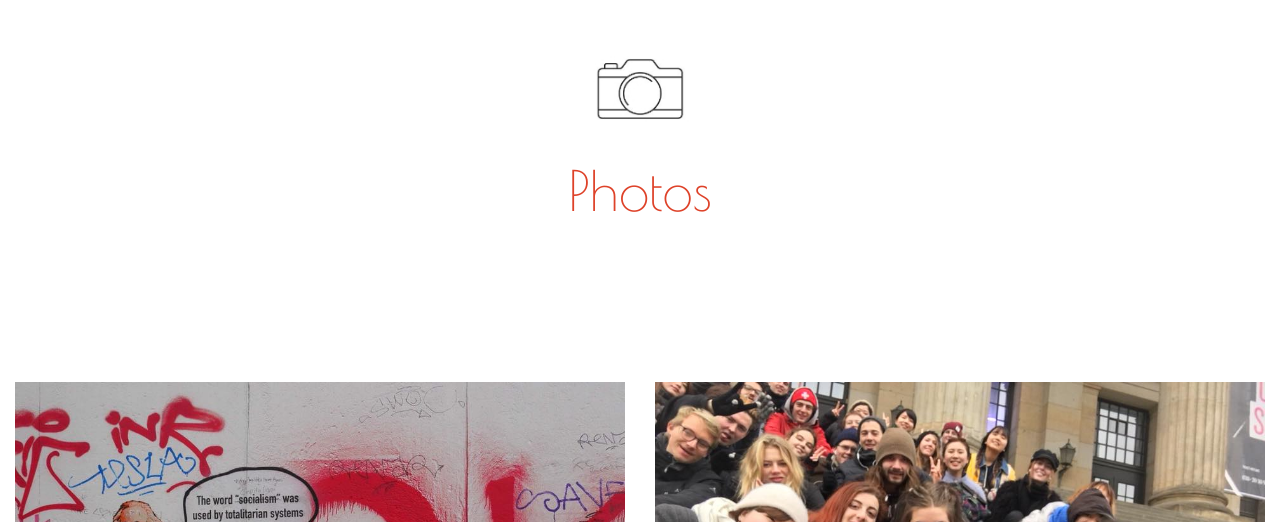
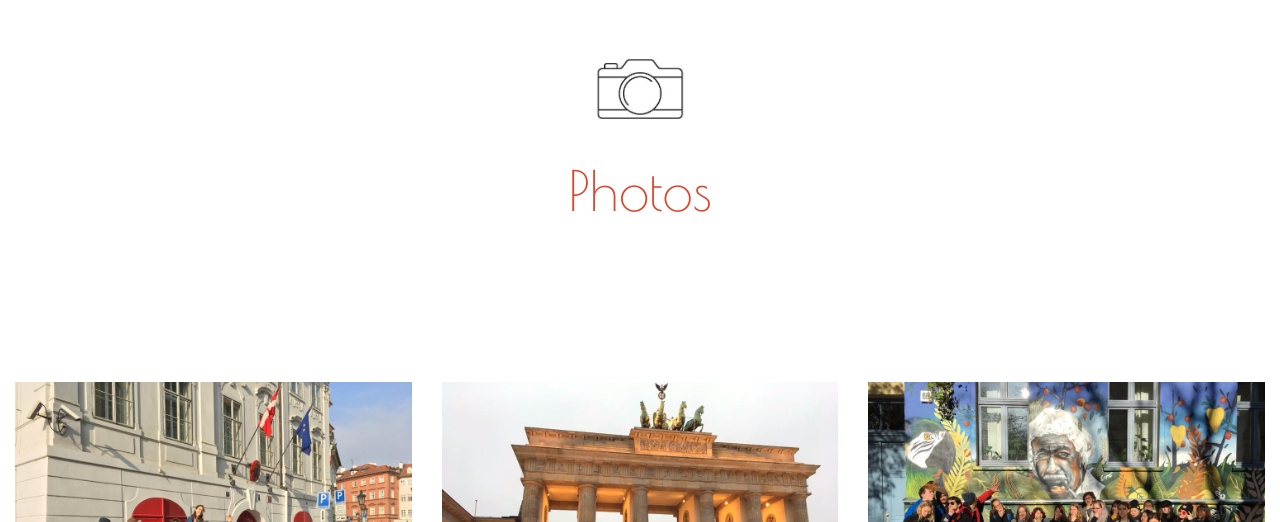
Before and after one commit to BibianaDavila/eurotrip2, a PHP site: page / in a window 1280 px wide. Shown: the part 5978-6500 px from the top of the page. Run offline with PHP 8.4, Linux system fonts and the light colour scheme; some web fonts are replaced.

Commit message:
more pics

```diff
--- a/index.php
+++ b/index.php
@@ -244,20 +244,6 @@
 		</div>
 		<div class="container-fluid">
 			<div class="row">
-				<div class="col-sm-6">
-					<div class="gallery animate-box">
-						<a class="gallery-img image-popup image-popup" href="images/pictures/23434716_10213791761411302_1702057755221957557_n.jpg"><img src="images/pictures/23434716_10213791761411302_1702057755221957557_n.jpg" class="img-responsive" alt=""></a>
-					</div>
-				</div>
-				<div class="col-sm-6">
-					<div class="gallery animate-box">
-						<a class="gallery-img image-popup image-popup" href="images/pictures/23316309_10213775264838898_2470055049004603819_n.jpg"><img src="images/pictures/23316309_10213775264838898_2470055049004603819_n.jpg" class="img-responsive" alt=""></a>
-					</div>
-				</div>
-			</div>
-		</div>
-		<div class="container-fluid">
-			<div class="row">
 				<div class="col-md-4 col-sm-6">
 					<div class="gallery animate-box">
 						<a class="gallery-img image-popup image-popup" href="images/pictures/23244456_10213743662608862_7908232159076774908_n.jpg"><img src="images/pictures/23244456_10213743662608862_7908232159076774908_n.jpg" class="img-responsive" alt=""></a>
@@ -271,6 +257,39 @@
 				<div class="col-md-4 col-sm-6">
 					<div class="gallery animate-box">
 						<a class="gallery-img image-popup image-popup" href="images/pictures/23316669_10213758873629128_8851582097249369821_n.jpg"><img src="images/pictures/23316669_10213758873629128_8851582097249369821_n.jpg" class="img-responsive" alt=""></a>
+					</div>
+				</div>
+			</div>
+		</div>
+		<div class="container-fluid">
+			<div class="row">
+				<div class="col-sm-6">
+					<div class="gallery animate-box">
+						<a class="gallery-img image-popup image-popup" href="images/pictures/23032329_10213729958626271_8205091352582334701_n.jpg"><img src="images/pictures/23032329_10213729958626271_8205091352582334701_n.jpg" class="img-responsive" alt=""></a>
+					</div>
+				</div>
+				<div class="col-md-3 col-sm-6">
+					<div class="gallery animate-box">
+						<a class="gallery-img image-popup image-popup" href="images/pictures/23316388_10213775265038903_7538831460187021171_n.jpg"><img src="images/pictures/23316388_10213775265038903_7538831460187021171_n.jpg" class="img-responsive" alt=""></a>
+					</div>
+				</div>
+				<div class="col-md-3 col-sm-6">
+					<div class="gallery animate-box">
+						<a class="gallery-img image-popup image-popup" href="images/pictures/23172600_10213743662408857_7209817536770662498_n.jpg"><img src="images/pictures/23172600_10213743662408857_7209817536770662498_n.jpg" class="img-responsive" alt=""></a>
+					</div>
+				</div>
+			</div>
+		</div>
+		<div class="container-fluid">
+			<div class="row">
+				<div class="col-sm-6">
+					<div class="gallery animate-box">
+						<a class="gallery-img image-popup image-popup" href="images/pictures/23434716_10213791761411302_1702057755221957557_n.jpg"><img src="images/pictures/23434716_10213791761411302_1702057755221957557_n.jpg" class="img-responsive" alt=""></a>
+					</div>
+				</div>
+				<div class="col-sm-6">
+					<div class="gallery animate-box">
+						<a class="gallery-img image-popup image-popup" href="images/pictures/23316309_10213775264838898_2470055049004603819_n.jpg"><img src="images/pictures/23316309_10213775264838898_2470055049004603819_n.jpg" class="img-responsive" alt=""></a>
 					</div>
 				</div>
 			</div>
```
Also changed, not shown: images/pictures/.picasa.ini, images/pictures/.picasaoriginals/.picasa.ini, images/pictures/.picasaoriginals/23032329_10213729958626271_8205091352582334701_n.jpg (added), images/pictures/23031365_10213729956266212_1332206156407600488_n.jpg (added), images/pictures/23032329_10213729958626271_8205091352582334701_n.jpg (added), images/pictures/23032892_10213730029108033_9029245572079878313_n.jpg (added), images/pictures/23131811_10213724081959358_6988134739466191110_n.jpg (added), images/pictures/23316388_10213775265038903_7538831460187021171_n.jpg (added), images/pictures/23380105_10213775264158881_1694315493407503146_n.jpg (added).
